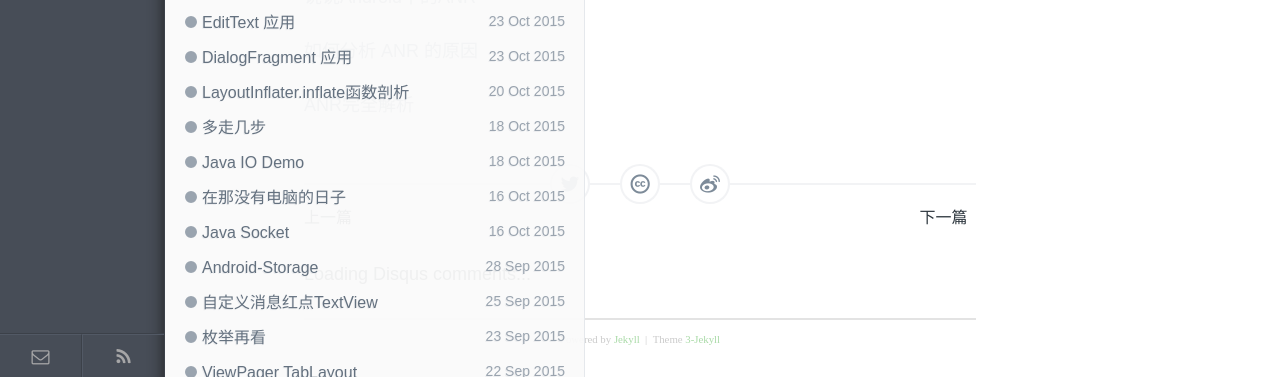
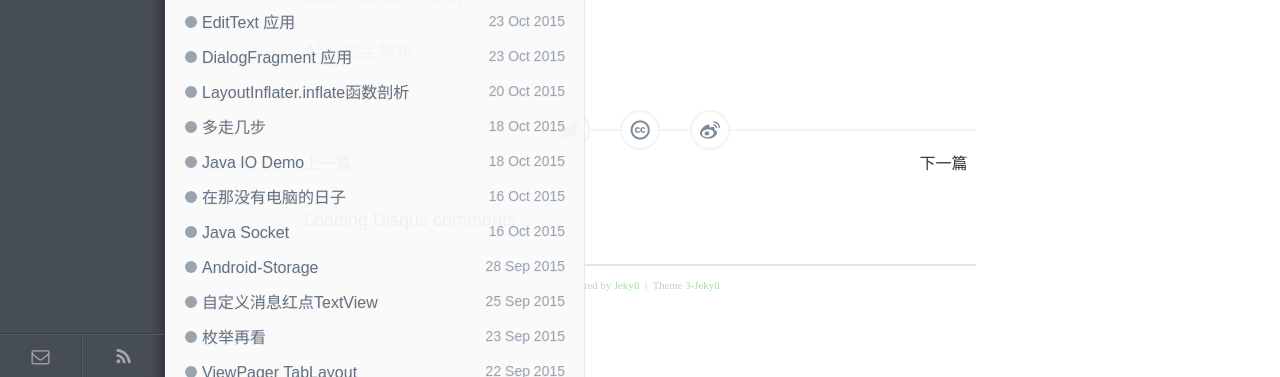
Before and after one commit to enlipan/enlipan.github.io, a Jekyll site: the page built from _posts/2016-01-05-android-anr.md, in a window 1280 px wide. Shown: the part 1784-2161 px from the top of the page. Built offline with Jekyll 4.4.1, drawn with Linux system fonts in a browser that asks for light colours; nearby versions of some CDN libraries; comment, search, counter and statistics services are not loaded.

Commit message:
modify pages android anr

```diff
--- a/_posts/2016-01-05-android-anr.md
+++ b/_posts/2016-01-05-android-anr.md
@@ -67,6 +67,4 @@
 
 [说说Android中的ANR](http://droidyue.com/blog/2015/07/18/anr-in-android/)
 
-[如何分析 ANR 的原因](http://xiazdong.me/2015/09/11/how-to-analysis-anr-problem/)
-
 [ANR完全解析](http://blog.saymagic.cn/2014/09/25/ANR%E5%AE%8C%E5%85%A8%E8%A7%A3%E6%9E%90.html)
```
